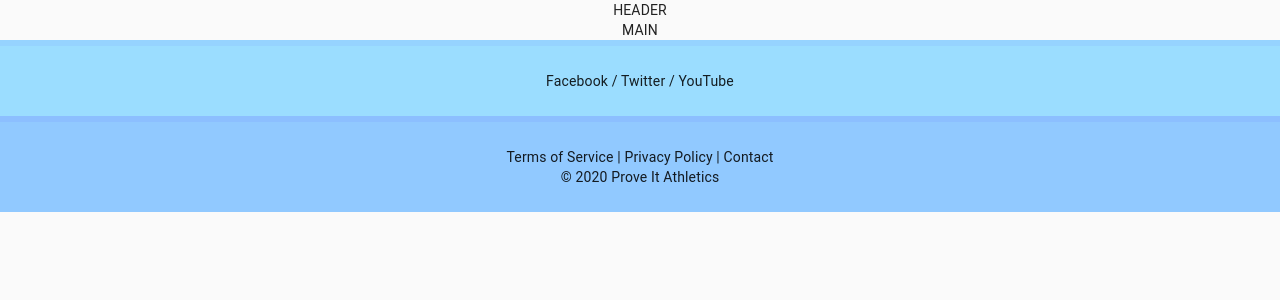
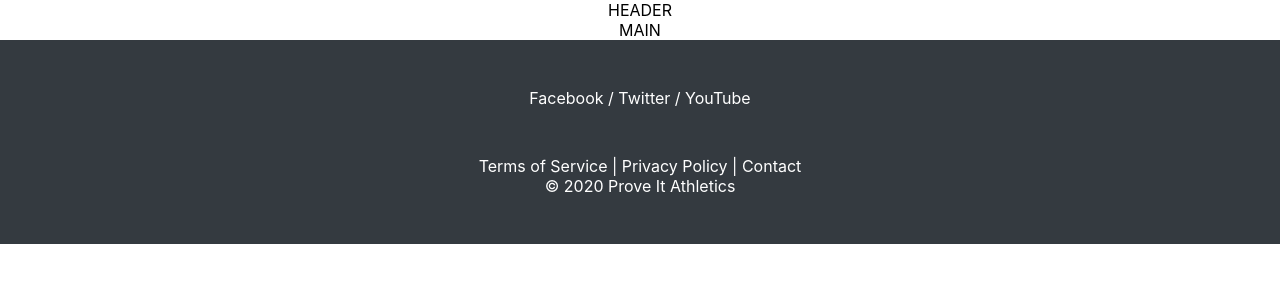
Before and after one commit to Will-Peterson/baseball, a React (Create React App) app: page / in a window 1280 px wide. Shown: the top 300 px of the page. Built offline with nearby package versions, Linux system fonts and the light colour scheme.

Commit message:
designing footer layout

```diff
--- a/src/App.css
+++ b/src/App.css
@@ -1,12 +1,14 @@
 /*
 
-columbia blue (background)
+columbia blue (background) - 155, 221, 255
 
 */
 
 :root {
   --background: rgb(155, 221, 255);
   --foreground: rgb(160, 179, 229);
+  --footerBackground: #343a40;
+  --footerFont: #fff;
 }
 
 .footer-1 {
--- a/src/App.js
+++ b/src/App.js
@@ -1,8 +1,6 @@
 import React from 'react';
 import Header from './components/Header';
 import Footer from './components/Footer';
-
-// import Button from '@material-ui/core/Button
 
 function App() {
   return (
--- a/src/components/Footer.js
+++ b/src/components/Footer.js
@@ -1,21 +1,33 @@
 import React from 'react';
 import '../App.css'
-import CssBaseline from '@material-ui/core/CssBaseline';
+import Styled from 'styled-components';
 
 function Footer() {
     return (
-        <>
-            <CssBaseline />
-            <div className='footer-1'>
+        <FooterContainer>
+
+            <div className='footer-middle'>
                 Facebook / Twitter / YouTube
-            </div>
-            <div className='footer-2'>
-                <div>Terms of Service | Privacy Policy | Contact</div>
-                &copy; {new Date().getFullYear()} Prove It Athletics
+                <div className='footer-bottom'>
+                    Terms of Service | Privacy Policy | Contact
+                    <div>&copy; {new Date().getFullYear()} Prove It Athletics</div>
+                </div>
             </div>
 
-        </>
+        </FooterContainer>
     );
 }
 
 export default Footer;
+
+const FooterContainer = Styled.footer`
+    .footer-middle {
+        background: var(--footerBackground);
+        color: var(--footerFont);
+        padding-top: 3rem;
+    }
+    .footer-bottom {
+        padding-top: 3rem;
+        padding-bottom: 3rem;
+    }
+`;
```
Also changed, not shown: package.json (+5 -3 lines), 1 other file (tests, documents, lock files or other folders).
